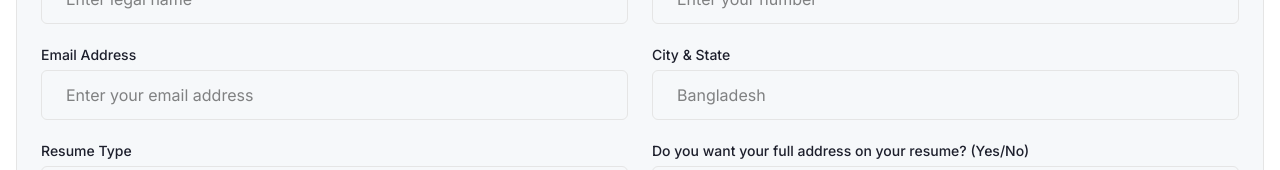
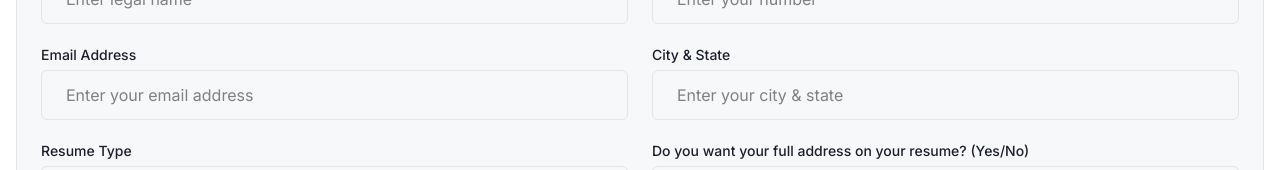
Before and after one commit to backbencherstudio/charlotte_spitz_front_end, a Next.js app: page /personal-info in a window 1280 px wide. Shown: the part 433-603 px from the top of the page. Built offline with nearby package versions, Linux system fonts and the light colour scheme; no server answers.

Commit message:
Solve issue.

```diff
--- a/components/Footer.tsx
+++ b/components/Footer.tsx
@@ -1,9 +1,6 @@
 "use client";
 
-import { Facebook, Instagram } from "lucide-react";
 import Link from "next/link";
-import { FaXTwitter } from "react-icons/fa6";
-import { LiaLinkedin } from "react-icons/lia";
 
 const quickLinks = [
   { name: "Product", slug: "/" },
--- a/components/PersonalInfo/Steps/PersonalInfoStep.tsx
+++ b/components/PersonalInfo/Steps/PersonalInfoStep.tsx
@@ -142,7 +142,7 @@ export default function PersonalInfoStep({
             </Label>
             <input
               id="cityState"
-              placeholder="Bangladesh"
+              placeholder="Enter your city & state"
               className="w-full px-6 py-3 border rounded-sm focus:outline-none focus:ring-2 focus:ring-[#5952FF]"
               {...register("city_and_state", {
                 required: "City & State is required",
--- a/components/PersonalInfo/Steps/SkillsSection.tsx
+++ b/components/PersonalInfo/Steps/SkillsSection.tsx
@@ -42,7 +42,7 @@ const BASE_SOFT_SKILLS: SkillTag[] = [
 ];
 
 const BASE_LANGUAGES: SkillTag[] = [
-  { id: "1", name: "Bangla", isCustom: false },
+  // { id: "1", name: "Bangla", isCustom: false },
   { id: "2", name: "English", isCustom: false },
   { id: "3", name: "Hindi", isCustom: false },
   { id: "4", name: "Spanish", isCustom: false },
@@ -336,11 +336,10 @@ export default function SkillsSection({ data, onUpdate, onSnapshot }: SkillsSect
               <div
                 key={skill.id}
                 onClick={() => selectSoftSkill(skill.id)}
-                className={`inline-flex items-center gap-2 px-2 py-1 hover:bg-primaryColor hover:text-white duration-200 md:px-4 md:py-2.5 border rounded-sm cursor-pointer transition-all ${
-                  selectedSoftSkills.includes(skill.id)
+                className={`inline-flex items-center gap-2 px-2 py-1 hover:bg-primaryColor hover:text-white duration-200 md:px-4 md:py-2.5 border rounded-sm cursor-pointer transition-all ${selectedSoftSkills.includes(skill.id)
                     ? "bg-primaryColor text-white border-primaryColor"
                     : "border-primaryColor text-headerColor"
-                }`}
+                  }`}
               >
                 <span>{skill.name}</span>
               </div>
@@ -396,11 +395,10 @@ export default function SkillsSection({ data, onUpdate, onSnapshot }: SkillsSect
               <div
                 key={lang.id}
                 onClick={() => selectLanguage(lang.id)}
-                className={`inline-flex items-center gap-2 px-2 py-1 hover:bg-primaryColor hover:text-white duration-200  md:px-4 md:py-2.5 border rounded-sm cursor-pointer transition-all ${
-                  selectedLanguages.includes(lang.id)
+                className={`inline-flex items-center gap-2 px-2 py-1 hover:bg-primaryColor hover:text-white duration-200  md:px-4 md:py-2.5 border rounded-sm cursor-pointer transition-all ${selectedLanguages.includes(lang.id)
                     ? "bg-primaryColor text-white border-primaryColor"
                     : "border-primaryColor text-headerColor"
-                }`}
+                  }`}
               >
                 <span>{lang.name}</span>
               </div>
```
